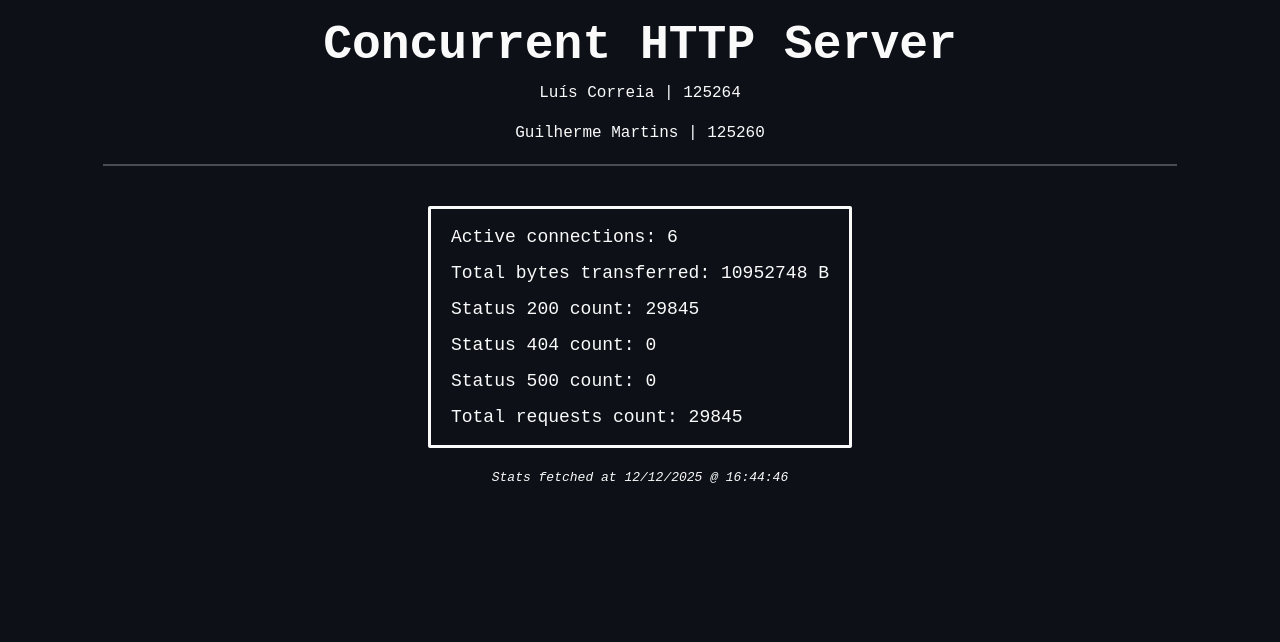
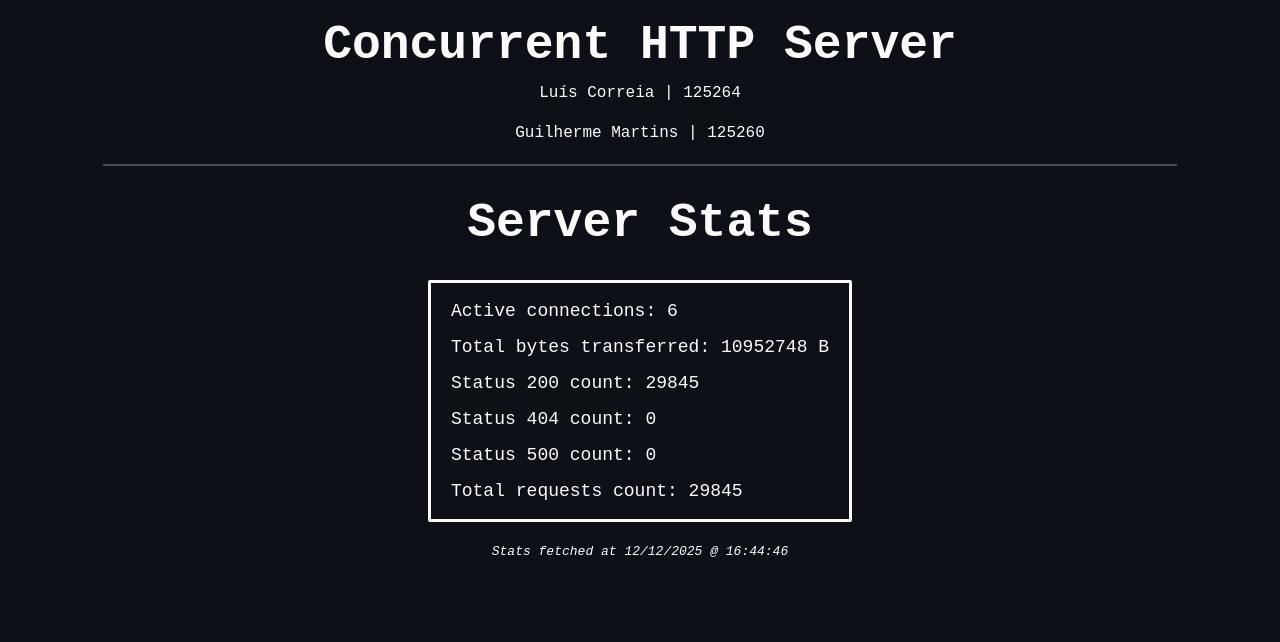
Before and after one commit to LuisPCNeri/Concurrent-HTTP-Server, a plain HTML site: page www/statsPage.html in a window 1280 px wide. Shown: the top 642 px of the page. Drawn offline with Linux system fonts and the light colour scheme.

Commit message:
minor statsPage.html tweaks
just added a h1 and changed the title of the page

```diff
--- a/www/statsPage.html
+++ b/www/statsPage.html
@@ -4,7 +4,7 @@
     <meta charset="UTF-8">
     <meta name="viewport" content="width=device-width, initial-scale=1.0">
     <link href="style.css" rel="stylesheet">
-    <title>Document</title>
+    <title>Stats Page</title>
 </head>
 <body>
 
@@ -16,6 +16,7 @@
         <p>Guilherme Martins | 125260</p>
 
         <hr>
+        <h1>Server Stats</h1>
 
         <p id="stats"></p>
         <p id="lastFetchedStatsDate"></p>
```
